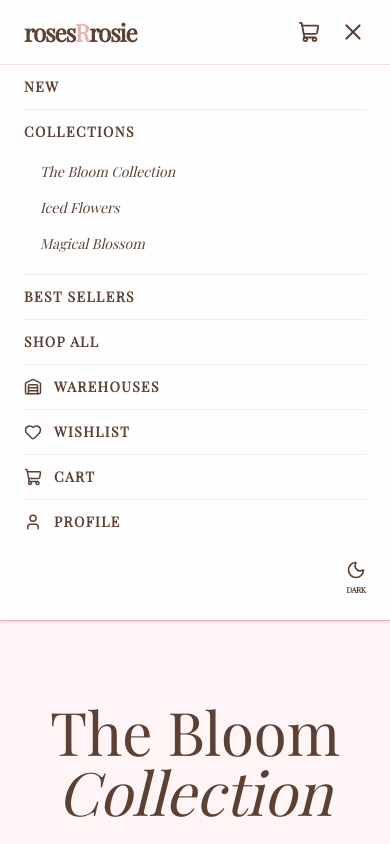
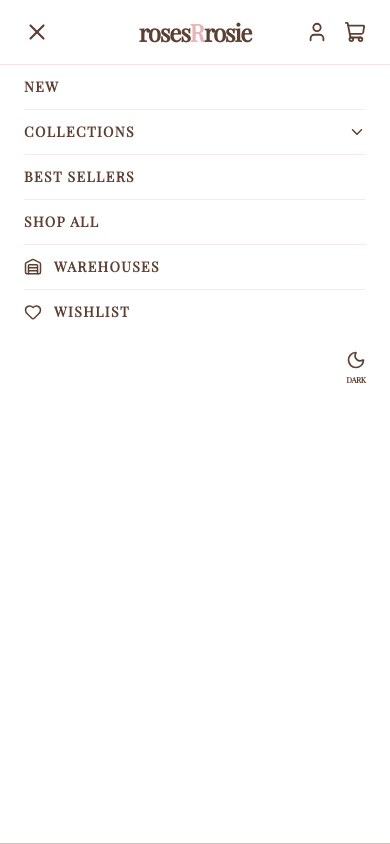
Before and after one commit to whoisnehir/rosesRrosie, a React (Vite) app in the folder frontend/: page / in a window 390 px wide. Both pictures are taken after a click on the button "Open menu". Shown: the top 844 px of the page. Built offline with nearby package versions, Linux system fonts and the light colour scheme.

Commit message:
feat: add a full-height mobile menu with a hamburger button

```diff
--- a/frontend/src/components/MobileMenu.jsx
+++ b/frontend/src/components/MobileMenu.jsx
@@ -1,32 +1,64 @@
-import { NavLink } from 'react-router-dom';
+import { useState } from 'react';
+import { NavLink, useLocation } from 'react-router-dom';
+import { ChevronDown } from 'lucide-react';
 import { collections } from '../data/collections';
 import ThemeToggle from './ThemeToggle';
 
 const linkClass = 'py-3 text-sm font-bold uppercase tracking-widest hover:text-accent aria-[current=page]:text-accent';
+const subLinkClass = 'block py-2 text-sm italic hover:text-accent aria-[current=page]:text-accent';
 
-// The navigation shown under the header on narrow screens; onNavigate closes it after a link is chosen.
-const MobileMenu = ({ id, menuLinks, iconLinks, onNavigate }) => (
-    <div id={id} className="md:hidden border-t border-line/40 px-6 pb-6">
+// The full-height navigation shown under the header on narrow screens; onNavigate closes it after a link is chosen.
+const MobileMenu = ({ id, menuLinks, iconLinks, onNavigate }) => {
+    const { pathname } = useLocation();
+    const isInCollections = pathname.startsWith('/collections');
+    // The Collections list starts open when the visitor is already on a collection page.
+    const [isCollectionsOpen, setIsCollectionsOpen] = useState(isInCollections);
+
+    return (
+        <div id={id} className="md:hidden flex-1 overflow-y-auto border-t border-line/40 px-6 pb-8">
             <ul className="divide-y divide-line/30">
                 {menuLinks.map(({ to, label, hasDropdown }) => (
                     <li key={to}>
-                    <NavLink to={to} end={hasDropdown} onClick={onNavigate} className={`block ${linkClass}`}>
+                        {hasDropdown ? (
+                            <>
+                                <button
+                                    type="button"
+                                    onClick={() => setIsCollectionsOpen((open) => !open)}
+                                    aria-expanded={isCollectionsOpen}
+                                    aria-controls="mobile-collections"
+                                    className={`w-full flex items-center justify-between ${linkClass} ${isInCollections ? 'text-accent' : ''}`}
+                                >
                                     {label}
-                    </NavLink>
-                    {hasDropdown && (
-                        <ul className="pb-3 pl-4">
+                                    <ChevronDown
+                                        size={18}
+                                        className={`transition-transform ${isCollectionsOpen ? 'rotate-180' : ''}`}
+                                    />
+                                </button>
+                                {isCollectionsOpen && (
+                                    <ul id="mobile-collections" className="pb-3 pl-4">
                                         {collections.map(({ name, slug }) => (
                                             <li key={slug}>
                                                 <NavLink
                                                     to={`/collections/${slug}`}
                                                     onClick={onNavigate}
-                                        className="block py-2 text-sm italic hover:text-accent aria-[current=page]:text-accent"
+                                                    className={subLinkClass}
                                                 >
                                                     {name}
                                                 </NavLink>
                                             </li>
                                         ))}
+                                        <li>
+                                            <NavLink to={to} end onClick={onNavigate} className={subLinkClass}>
+                                                View all collections
+                                            </NavLink>
+                                        </li>
                                     </ul>
+                                )}
+                            </>
+                        ) : (
+                            <NavLink to={to} onClick={onNavigate} className={`block ${linkClass}`}>
+                                {label}
+                            </NavLink>
                         )}
                     </li>
                 ))}
@@ -43,5 +75,6 @@ const MobileMenu = ({ id, menuLinks, iconLinks, onNavigate }) => (
             </div>
         </div>
     );
+};
 
 export default MobileMenu;
--- a/frontend/src/components/Navbar.jsx
+++ b/frontend/src/components/Navbar.jsx
@@ -1,4 +1,4 @@
-import { useEffect, useRef, useState } from 'react';
+import { useEffect, useState } from 'react';
 import { Link, NavLink } from 'react-router-dom';
 import { Heart, Menu, ShoppingCart, User, Warehouse, X } from 'lucide-react';
 import CollectionsMenu from './CollectionsMenu';
@@ -19,20 +19,17 @@ const iconLinks = [
     { to: '/profile', label: 'Profile', Icon: User },
 ];
 
+// On phones, Profile and Cart sit in the header itself, so the menu panel lists only the other pages.
+const mobileMenuIconLinks = iconLinks.filter(({ to }) => to !== '/profile' && to !== '/cart');
+
 const Navbar = () => {
     const [isMenuOpen, setIsMenuOpen] = useState(false);
-    const headerRef = useRef(null);
 
-    // While the mobile menu is open, close it on a click outside the header or on the Escape key.
+    // While the mobile menu is open: the page behind it cannot scroll, Escape closes it,
+    // and it closes by itself if the screen becomes wide enough for the desktop navbar.
     useEffect(() => {
         if (!isMenuOpen) {
             return;
-        }
-
-        function handleClickOutside(event) {
-            if (!headerRef.current.contains(event.target)) {
-                setIsMenuOpen(false);
-            }
         }
 
         function handleEscape(event) {
@@ -41,12 +38,21 @@ const Navbar = () => {
             }
         }
 
-        document.addEventListener('mousedown', handleClickOutside);
+        const desktopQuery = window.matchMedia('(min-width: 768px)');
+        function handleScreenChange(event) {
+            if (event.matches) {
+                setIsMenuOpen(false);
+            }
+        }
+
+        document.body.style.overflow = 'hidden';
         document.addEventListener('keydown', handleEscape);
+        desktopQuery.addEventListener('change', handleScreenChange);
 
         return () => {
-            document.removeEventListener('mousedown', handleClickOutside);
+            document.body.style.overflow = '';
             document.removeEventListener('keydown', handleEscape);
+            desktopQuery.removeEventListener('change', handleScreenChange);
         };
     }, [isMenuOpen]);
 
@@ -54,13 +60,25 @@ const Navbar = () => {
 
     return (
         <header
-            ref={headerRef}
-            className="sticky top-0 z-50 bg-card/90 backdrop-blur-md border-b border-line shadow-sm text-ink"
+            className={`sticky top-0 z-50 backdrop-blur-md border-b border-line shadow-sm text-ink ${isMenuOpen ? 'h-dvh flex flex-col bg-card md:h-auto md:bg-card/90' : 'bg-card/90'}`}
         >
             <nav
                 aria-label="Main"
-                className="max-w-7xl mx-auto px-6 lg:px-8 py-4 flex items-center justify-between gap-6"
+                className="w-full max-w-7xl mx-auto px-6 lg:px-8 py-4 grid grid-cols-[1fr_auto_1fr] items-center gap-4 md:flex md:justify-between md:gap-6"
             >
+                <div className="flex md:hidden items-center gap-4">
+                    <button
+                        type="button"
+                        onClick={() => setIsMenuOpen((open) => !open)}
+                        aria-expanded={isMenuOpen}
+                        aria-controls="mobile-menu"
+                        aria-label={isMenuOpen ? 'Close menu' : 'Open menu'}
+                        className="hover:text-accent"
+                    >
+                        {isMenuOpen ? <X size={26} /> : <Menu size={26} />}
+                    </button>
+                </div>
+
                 <Link to="/" onClick={closeMenu} className="text-2xl font-bold tracking-tighter">
                     roses<span className="text-accent">R</span>rosie
                 </Link>
@@ -101,7 +119,15 @@ const Navbar = () => {
                     ))}
                 </div>
 
-                <div className="flex md:hidden items-center gap-5">
+                <div className="flex md:hidden items-center justify-end gap-4">
+                    <NavLink
+                        to="/profile"
+                        onClick={closeMenu}
+                        aria-label="Profile"
+                        className="hover:text-accent aria-[current=page]:text-accent"
+                    >
+                        <User size={22} />
+                    </NavLink>
                     <NavLink
                         to="/cart"
                         onClick={closeMenu}
@@ -110,21 +136,16 @@ const Navbar = () => {
                     >
                         <ShoppingCart size={22} />
                     </NavLink>
-                    <button
-                        type="button"
-                        onClick={() => setIsMenuOpen((open) => !open)}
-                        aria-expanded={isMenuOpen}
-                        aria-controls="mobile-menu"
-                        aria-label={isMenuOpen ? 'Close menu' : 'Open menu'}
-                        className="hover:text-accent"
-                    >
-                        {isMenuOpen ? <X size={26} /> : <Menu size={26} />}
-                    </button>
                 </div>
             </nav>
 
             {isMenuOpen && (
-                <MobileMenu id="mobile-menu" menuLinks={menuLinks} iconLinks={iconLinks} onNavigate={closeMenu} />
+                <MobileMenu
+                    id="mobile-menu"
+                    menuLinks={menuLinks}
+                    iconLinks={mobileMenuIconLinks}
+                    onNavigate={closeMenu}
+                />
             )}
         </header>
     );
```
Lines whose indentation alone changed are shown as unchanged.
